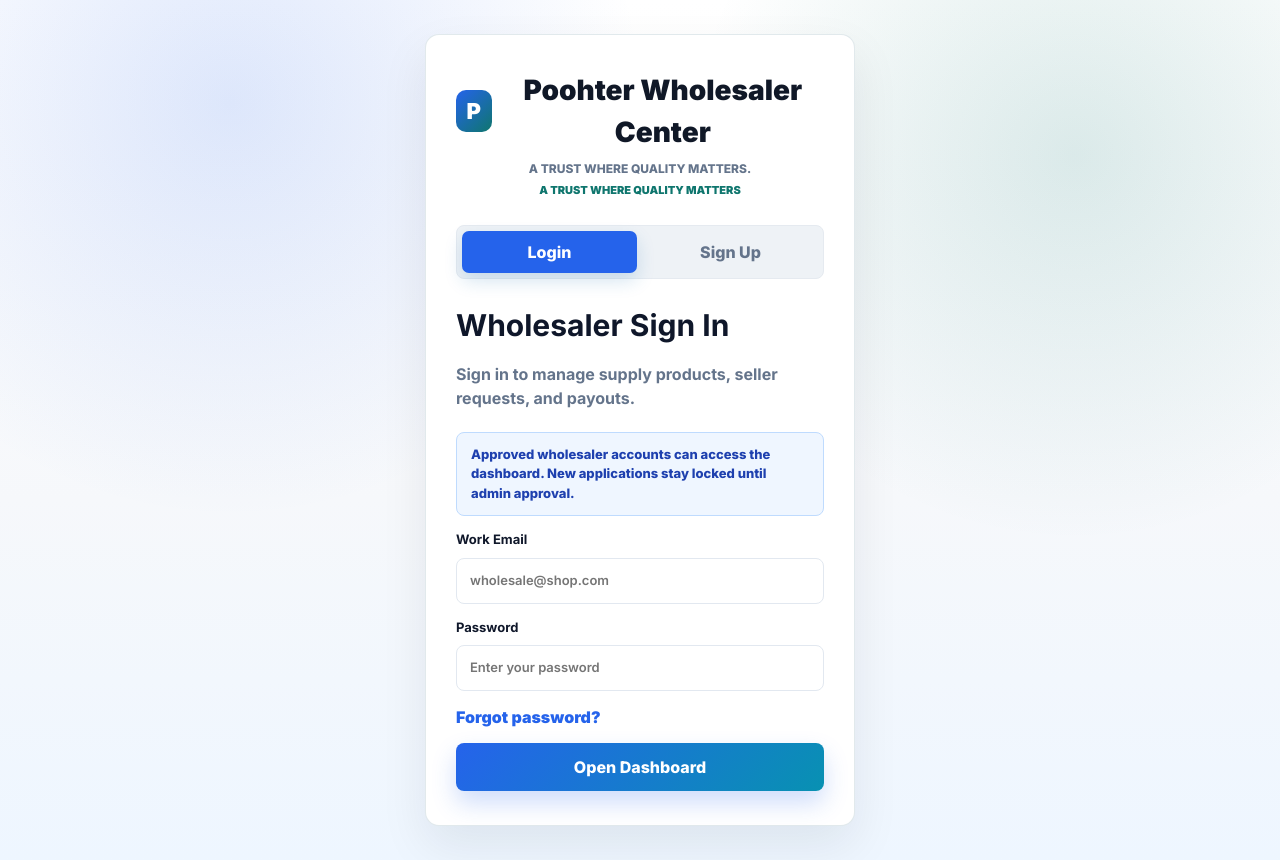
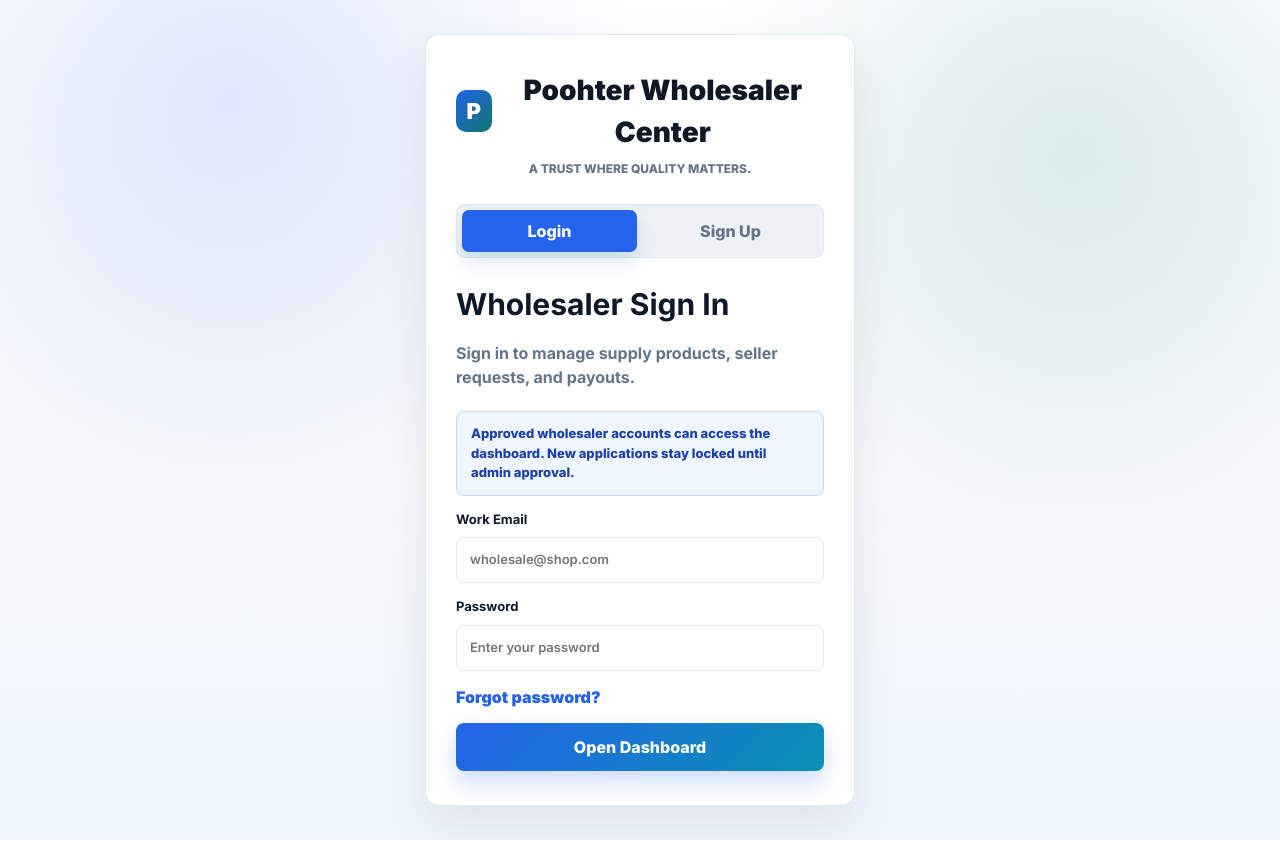
Before and after one commit to poohter545-commits/poohter-wholeseller-website, a website: page index.html in a window 1280 px wide. Drawn offline with Linux system fonts and the light colour scheme; files whose address does not match are found by name.

Commit message:
Clean up wholesaler dashboard theme

```diff
--- a/styles.css
+++ b/styles.css
@@ -1,12 +1,13 @@
 :root {
-  --primary: #146eb4;
-  --primary-dark: #0f4f87;
-  --primary-soft: #eaf5ff;
-  --market-orange: #ff9900;
-  --market-orange-dark: #e27800;
-  --sidebar-bg: #111827;
-  --sidebar-text: #aeb8c8;
-  --bg-body: #f4f6f8;
+  --primary: #2563eb;
+  --primary-dark: #1d4ed8;
+  --primary-soft: #eff6ff;
+  --market-orange: #0891b2;
+  --market-orange-dark: #0f766e;
+  --brand-green: #0f766e;
+  --sidebar-bg: #0f172a;
+  --sidebar-text: #cbd5e1;
+  --bg-body: #f6f8fb;
   --bg-card: #ffffff;
   --text-main: #0f172a;
   --text-muted: #64748b;
@@ -14,7 +15,7 @@
   --success: #16a34a;
   --warning: #ea580c;
   --border: #e2e8f0;
-  --shadow: 0 18px 45px rgba(15, 23, 42, 0.12);
+  --shadow: 0 24px 64px rgba(15, 23, 42, 0.13);
   --radius: 8px;
   --sidebar-w: 280px;
   --header-h: 72px;
@@ -26,8 +27,8 @@ body {
   margin: 0;
   min-height: 100vh;
   background:
-    linear-gradient(180deg, #ffffff 0, var(--bg-body) 220px),
-    var(--bg-body);
+    radial-gradient(circle at 18% 12%, rgba(37, 99, 235, 0.10), transparent 30%),
+    linear-gradient(180deg, #ffffff 0%, #f6f8fb 58%, #eef6ff 100%);
   color: var(--text-main);
   font-family: Inter, Arial, sans-serif;
   line-height: 1.5;
@@ -67,11 +68,11 @@ a { color: inherit; text-decoration: none; }
   min-height: 100vh;
   display: grid;
   place-items: center;
-  padding: 22px;
+  padding: 34px 18px;
   background:
-    radial-gradient(circle at 20% 16%, rgba(20, 110, 180, 0.14), transparent 34%),
-    radial-gradient(circle at 82% 20%, rgba(255, 153, 0, 0.16), transparent 30%),
-    linear-gradient(180deg, #ffffff, #f4f6f8);
+    radial-gradient(circle at 18% 12%, rgba(37, 99, 235, 0.15), transparent 32%),
+    radial-gradient(circle at 84% 18%, rgba(15, 118, 110, 0.14), transparent 30%),
+    linear-gradient(180deg, #ffffff 0%, #f6f8fb 58%, #eef6ff 100%);
 }
 .auth-card {
   width: min(100%, 430px);
@@ -795,38 +796,7 @@ td span {
   .wide { grid-column: auto; }
 }
 
-/* Seller-center visual alignment for the wholesaler dashboard. */
-:root {
-  --primary: #2563eb;
-  --primary-dark: #1d4ed8;
-  --primary-soft: #eff6ff;
-  --brand-green: #0f766e;
-  --bg-body: #f6f8fb;
-  --shadow: 0 24px 64px rgba(15, 23, 42, 0.13);
-}
-
-body {
-  background:
-    radial-gradient(circle at 18% 12%, rgba(37, 99, 235, 0.10), transparent 30%),
-    linear-gradient(180deg, #ffffff 0%, #f6f8fb 58%, #eef6ff 100%);
-}
-
-.auth-screen {
-  place-items: start center;
-  padding: 34px 18px;
-  background:
-    radial-gradient(circle at 18% 12%, rgba(37, 99, 235, 0.15), transparent 32%),
-    radial-gradient(circle at 84% 18%, rgba(15, 118, 110, 0.14), transparent 30%),
-    linear-gradient(180deg, #ffffff 0%, #f6f8fb 58%, #eef6ff 100%);
-}
-
-.auth-card,
-.data-card,
-.stat-card {
-  border: 1px solid rgba(15, 78, 99, 0.12);
-  box-shadow: 0 20px 48px rgba(15, 23, 42, 0.08);
-}
-
+/* Cohesive seller-style wholesaler polish. */
 .auth-note {
   padding: 12px 14px;
   border: 1px solid #bfdbfe;
@@ -835,16 +805,6 @@ body {
   color: #1e40af;
   font-size: 13px;
   font-weight: 800;
-}
-
-.brand-header p::after,
-.side-brand::after {
-  content: "A Trust Where Quality Matters";
-  display: block;
-  margin-top: 4px;
-  color: #0f766e;
-  font-size: 11px;
-  font-weight: 900;
 }
 
 .primary-btn,
@@ -867,10 +827,13 @@ body {
   border-radius: 8px;
 }
 
+.app {
+  background: #f6f8fb;
+}
+
 .sidebar {
   gap: 18px;
-  background:
-    linear-gradient(180deg, #0f172a 0%, #0f2638 56%, #0c3b3a 100%);
+  background: linear-gradient(180deg, #0f172a 0%, #0f2638 56%, #0c3b3a 100%);
 }
 
 .side-brand {
@@ -910,7 +873,7 @@ body {
 }
 
 .nav a.active {
-  background: rgba(37, 99, 235, 0.98);
+  background: #2563eb;
 }
 
 .nav a.active .nav-icon {
@@ -920,28 +883,20 @@ body {
 
 .logout {
   min-height: 44px;
-  margin-top: auto;
-  border-top: 1px solid rgba(255, 255, 255, 0.10);
   border-radius: 8px;
   font-weight: 800;
 }
 
 .main {
-  background:
-    linear-gradient(180deg, rgba(255, 255, 255, 0.84), rgba(246, 248, 251, 0.98)),
-    #f6f8fb;
-}
-
-.topbar,
-.section-header {
-  border: 1px solid rgba(15, 78, 99, 0.1);
-  box-shadow: 0 14px 34px rgba(15, 23, 42, 0.06);
+  background: #f6f8fb;
 }
 
 .topbar {
-  min-height: 96px;
+  min-height: 92px;
   margin: 18px 32px 0;
+  border: 1px solid rgba(15, 78, 99, 0.1);
   border-radius: 8px;
+  box-shadow: 0 14px 34px rgba(15, 23, 42, 0.06);
 }
 
 .top-status {
@@ -962,10 +917,12 @@ body {
 
 .section-header {
   padding: 20px;
+  border: 1px solid rgba(15, 78, 99, 0.1);
   border-radius: 8px;
   background:
     radial-gradient(circle at top left, rgba(15, 118, 110, 0.16), transparent 34%),
     linear-gradient(135deg, #f8fafc 0%, #eef6f4 48%, #eff6ff 100%);
+  box-shadow: 0 14px 34px rgba(15, 23, 42, 0.06);
 }
 
 .attention-pill {
@@ -974,7 +931,15 @@ body {
   border-color: #a7f3d0;
 }
 
+.auth-card,
+.data-card,
 .stat-card {
+  border: 1px solid rgba(15, 78, 99, 0.12);
+  box-shadow: 0 20px 48px rgba(15, 23, 42, 0.08);
+}
+
+.stat-card,
+.product-card {
   transition: transform 0.18s ease, box-shadow 0.18s ease, border-color 0.18s ease;
 }
 
@@ -1014,7 +979,6 @@ body {
 
 .product-card {
   border-radius: 8px;
-  transition: transform 0.18s ease, box-shadow 0.18s ease, border-color 0.18s ease;
 }
 
 .product-media {
@@ -1047,11 +1011,7 @@ input[type="file"] {
   font-weight: 900;
 }
 
-.file-help {
-  color: #64748b;
-  font-weight: 800;
-}
-
+.file-help,
 .selected-files {
   color: #64748b;
   font-weight: 800;
```
Also changed, not shown: dist/styles.css.
